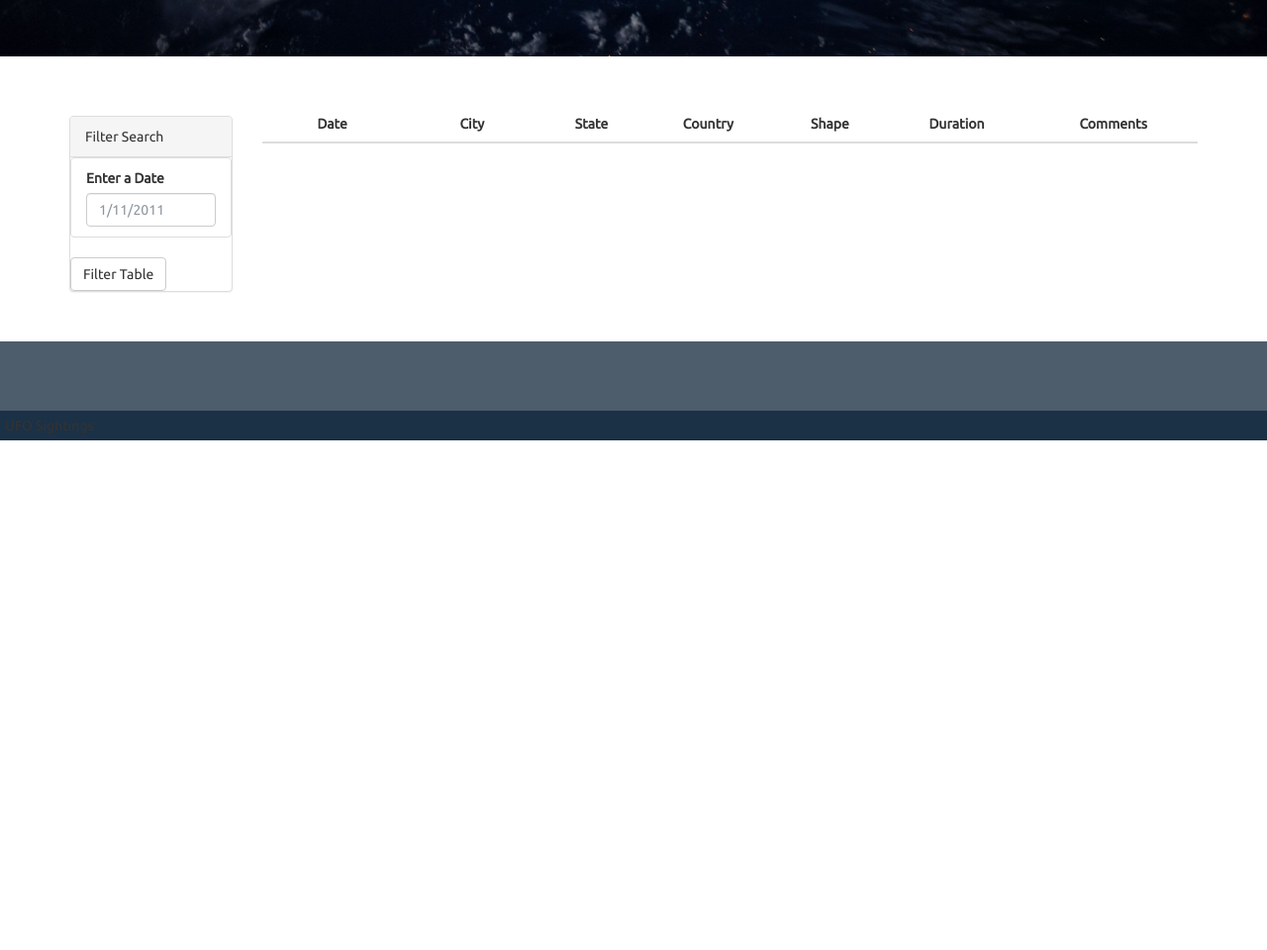
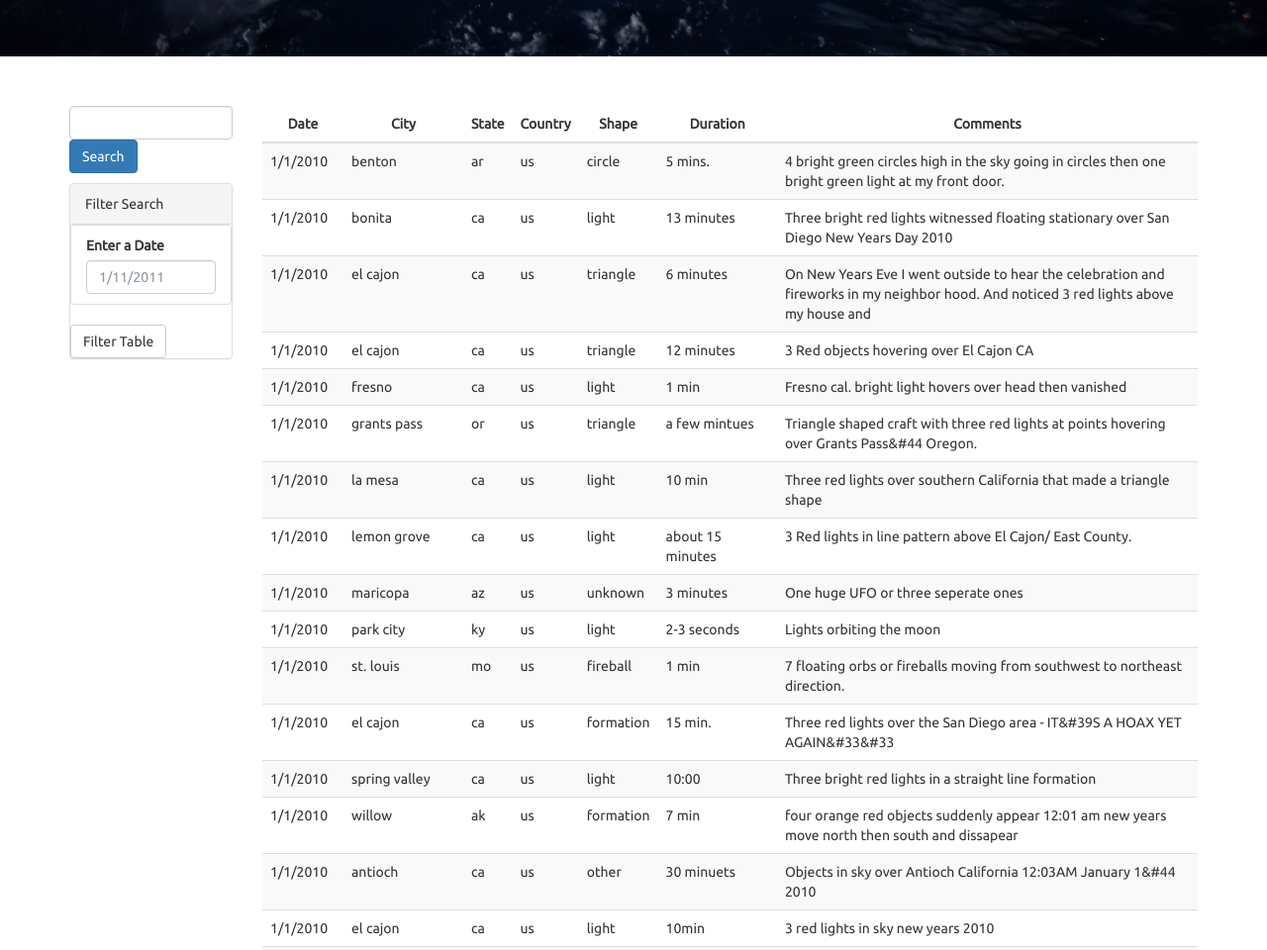
Before and after one commit to ph1-618O/javascript-challenge, a plain HTML site: page UFO-level-1/index.html in a window 1280 px wide. Shown: the part 555-1515 px from the top of the page at 99% size. Before the commit the page ends 1000 px from the top, so only its background shows below. Drawn offline with nearby package versions, Linux system fonts and the light colour scheme.

Commit message:
adding in filter function for tableData

```diff
--- a/UFO-level-1/index.html
+++ b/UFO-level-1/index.html
@@ -29,6 +29,9 @@
     <div class="container">
       <div class="row margin-top-50">
         <div class="col-md-2">
+        <input name= 'filter' class='form-control' id='filter' value=""/>
+        <div class= 'col-3'>
+        <button type='button' class='btn btn-primary' id='search-btn'>Search</button></div>
           <aside class="filters">
             <div class="panel panel-default">
               <div class="panel-heading">Filter Search</div>
--- a/UFO-level-1/static/js/app.js
+++ b/UFO-level-1/static/js/app.js
@@ -1,4 +1,42 @@
 // from data.js
 var tableData = data;
+var tbody = d3.select("tbody");
 
 // YOUR CODE HERE!
+data.forEach((line) => {
+    var row = tbody.append("tr");
+    Object.entries(line).forEach(([key, value]) => {
+    var cell = row.append("td");
+    cell.text(value);
+    });
+});
+
+function buildTable(data){
+    tbody.html('');
+    data.forEach((entry) => {
+    var row = tbody.append("tr");
+    Object.entries(entry).forEach(([key, value]) => {
+    var cell = row.append("td");
+    cell.text(value);
+    });
+});
+};
+
+function filterTable(element){
+    console.log("Button Clicked")
+    const value = d3.select('#filter').property('value');
+    console.log(value);
+    const filterAliens = data.filter((alien)=> {
+    alien.datetime.includes(value)||
+    alien.city.includes(value); //||
+    // alien.state.includes(value) ||
+//     alien.country.includes(value) ||
+//     alien.shape.includes(value) ||
+//     alien.durationMinutes.includes(value) ||
+//     alien.comments.includes(value);
+    });
+    buildTable(filterAliens);}
+
+d3.select('#filter').on('keyup', filterTable);
+
+buildTable(tableData);
```
